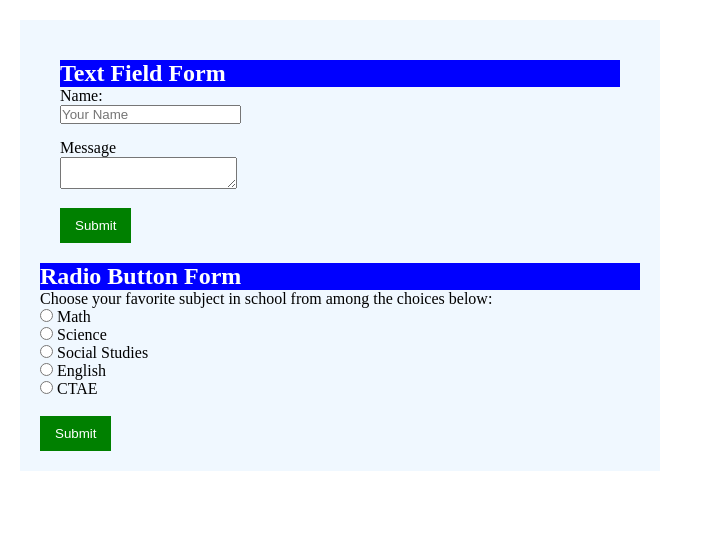
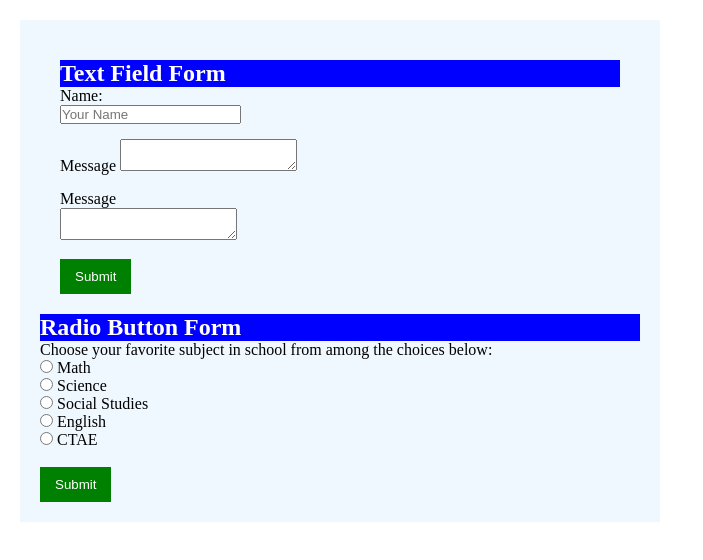
Before and after one commit to scrapboy787/forms, a plain HTML site: page index.html in a window 1280 px wide. Shown: the whole page, without its empty margins (0-703 px from the left). Drawn offline with Linux system fonts and the light colour scheme.

Commit message:
Update index.html

```diff
--- a/index.html
+++ b/index.html
@@ -13,6 +13,10 @@
                 <h2>Text Field Form</h2>
                 <label>Name:</label>
                 <input type="text" name="firstName" placeholder="Your Name">
+            </div>
+            <div class="form-group">
+                <lable>Message</lable>
+                <textarea name="message"></textarea>
             </div>
             <div class="form-group">
                 <label>Message</label>
```
